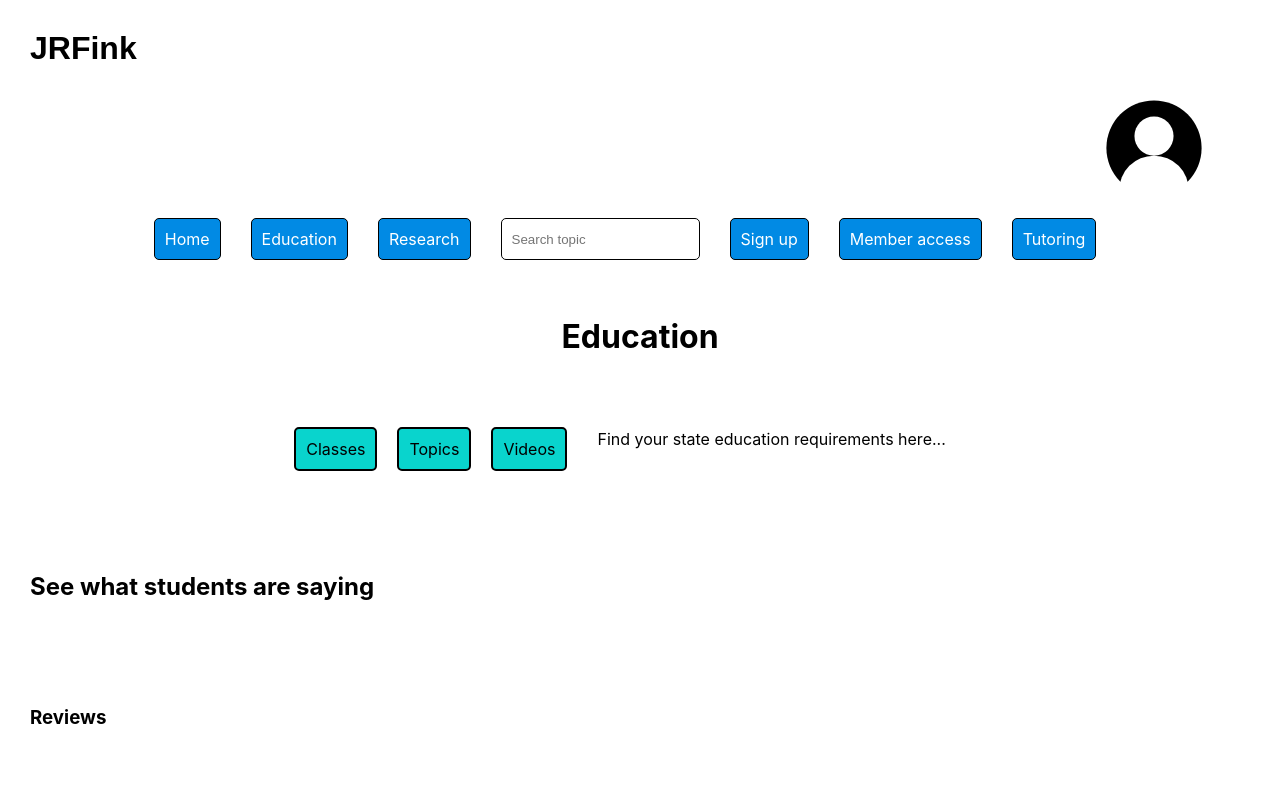
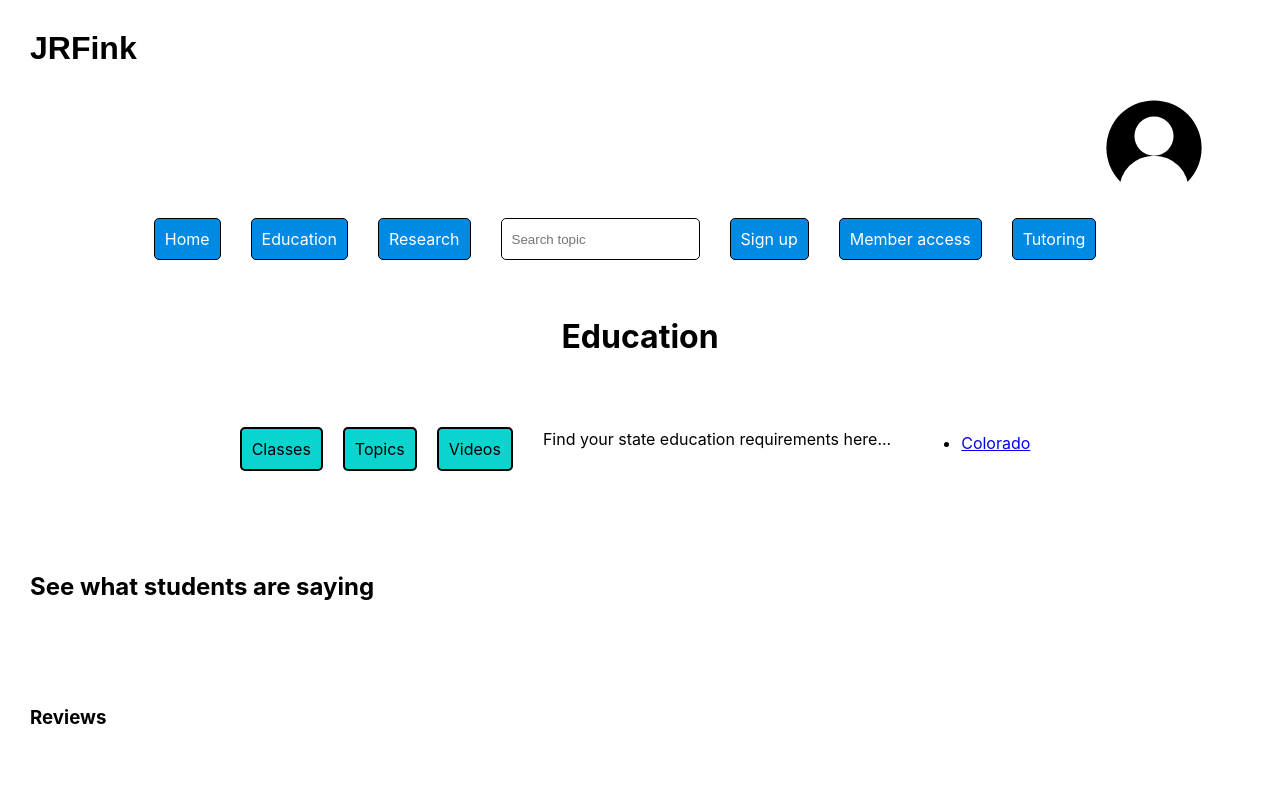
Before and after one commit to JRFink/jrfphyspagesnew, a Next.js app: page /education in a window 1280 px wide. Shown: the top 800 px of the page. Built offline with nearby package versions, Linux system fonts and the light colour scheme.

Commit message:
Update index.tsx

```diff
--- a/pages/education/index.tsx
+++ b/pages/education/index.tsx
@@ -21,7 +21,13 @@ const Education = () => {
                 <p>
 Find your state education requirements here...
 </p>
-            </div>
+<ul>
+<li>
+<a href="http://www.cde.state.co.us/standardsandinstruction">Colorado</a></li>
+</ul>
+<br />
+<br />
+ </div>
 
             <h2 className={style.edHeaderSpace}>
                 See what students are saying
```
